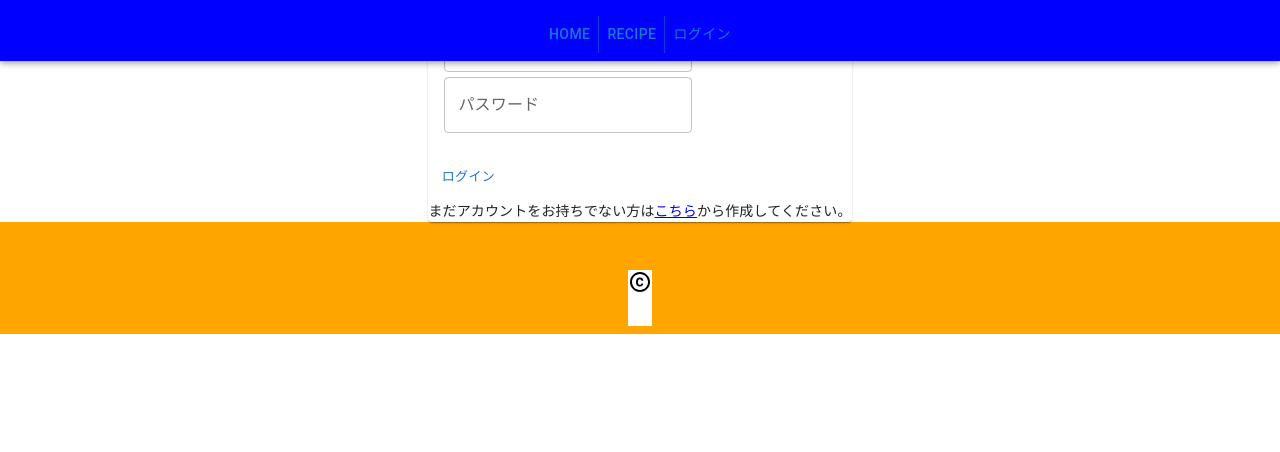
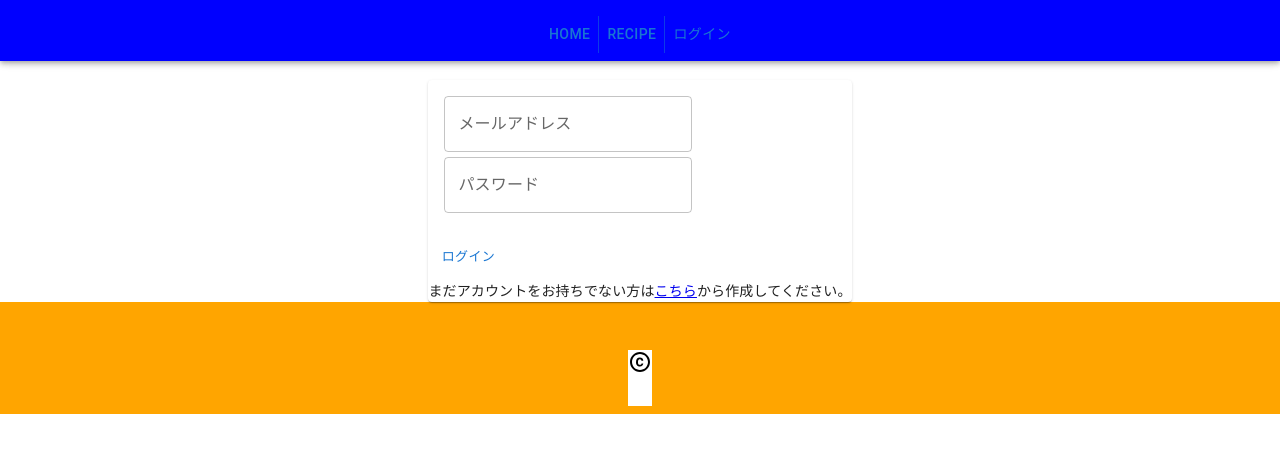
Before and after one commit to kobayoshi-xs/portfolio-project, a React (Create React App) app in the folder front/react-app/: page /signin in a window 1280 px wide. Shown: the top 452 px of the page. Built offline with nearby package versions, Linux system fonts and the light colour scheme; what axios-case-converter would draw is missing.

Commit message:
front componentsをヘッダーに被るのを防ぐため、signup signin homeにそれぞれ<Box sx={{display: 'flex' }}>wo

```diff
--- a/front/react-app/src/components/layouts/Footer.tsx
+++ b/front/react-app/src/components/layouts/Footer.tsx
@@ -20,7 +20,6 @@ export const Footer: React.VFC = () => {
         bgcolor: 'orange',
         width: 'auto',
         position: 'static',
-        zIndex: (theme) => theme.zIndex.drawer + 1
       }}
     >
       <BottomNavigation>
--- a/front/react-app/src/components/pages/Home.tsx
+++ b/front/react-app/src/components/pages/Home.tsx
@@ -1,9 +1,11 @@
 import React from "react"
+
+import { Box } from "@mui/material";
 
 export const Home = () => {
   return(
-    <>
+    <Box sx={{pt: 10}}>
       <h1>Home</h1>
-    </>
+    </Box>
   );
 }
--- a/front/react-app/src/components/pages/SignIn.tsx
+++ b/front/react-app/src/components/pages/SignIn.tsx
@@ -57,7 +57,7 @@ export const SignIn: React.VFC = () => {
   }
 
   return (
-    <>
+    <Box sx={{pt: 10}}>
       <form onSubmit={handleSubmit(onSubmit)}>
         <Card sx={{ minWidth: 275 }}>
           <CardContent>
@@ -114,6 +114,6 @@ export const SignIn: React.VFC = () => {
           </Typography>
         </Card>
       </form>
-    </>
+    </Box>
   );
 }
--- a/front/react-app/src/components/pages/SignUp.tsx
+++ b/front/react-app/src/components/pages/SignUp.tsx
@@ -58,7 +58,7 @@ const SignUp: React.VFC = () => {
   };
 
   return (
-    <>
+    <Box sx={{pt: 10}}>
       <form onSubmit={handleSubmit(onSubmit)}>
         <Card sx={{ minWidth: 275 }}>
           <CardContent>
@@ -145,7 +145,7 @@ const SignUp: React.VFC = () => {
           </CardActions>
         </Card>
       </form>
-    </>
+    </Box>
   )
 }
 
```
